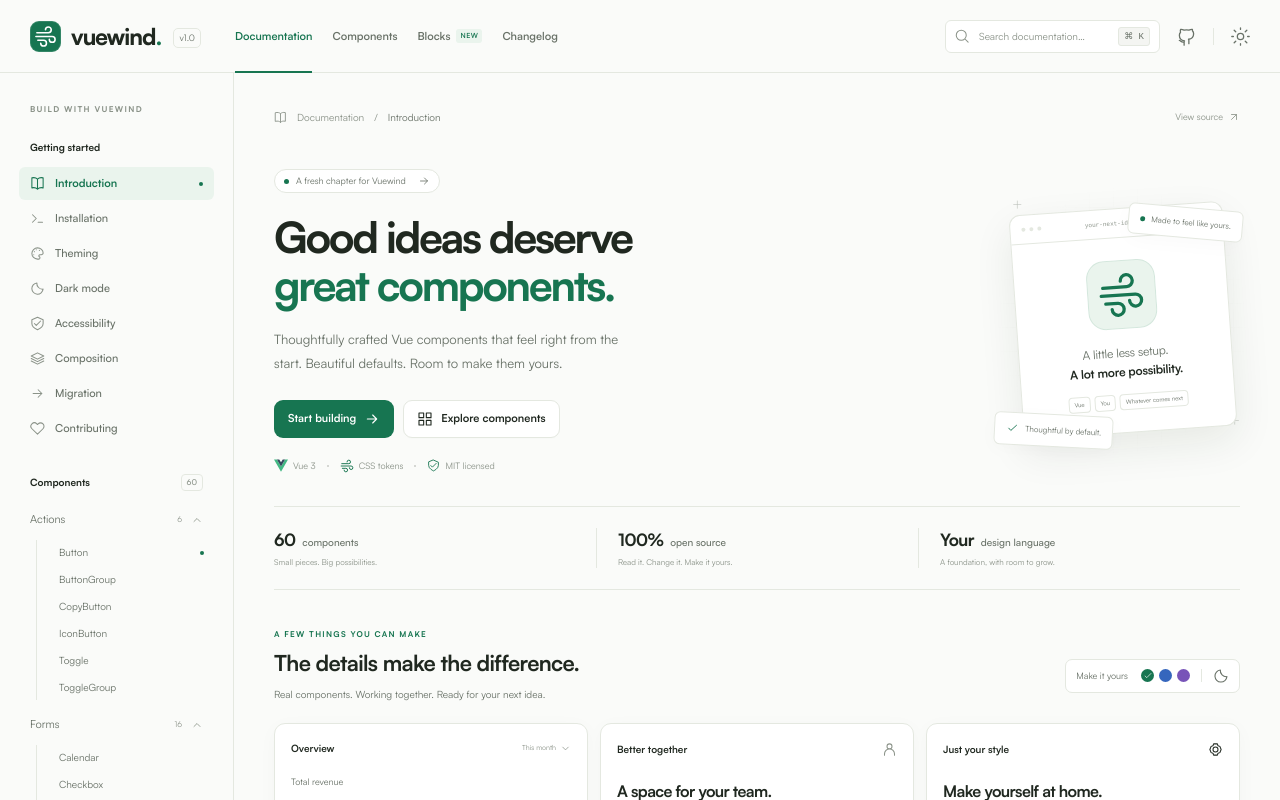
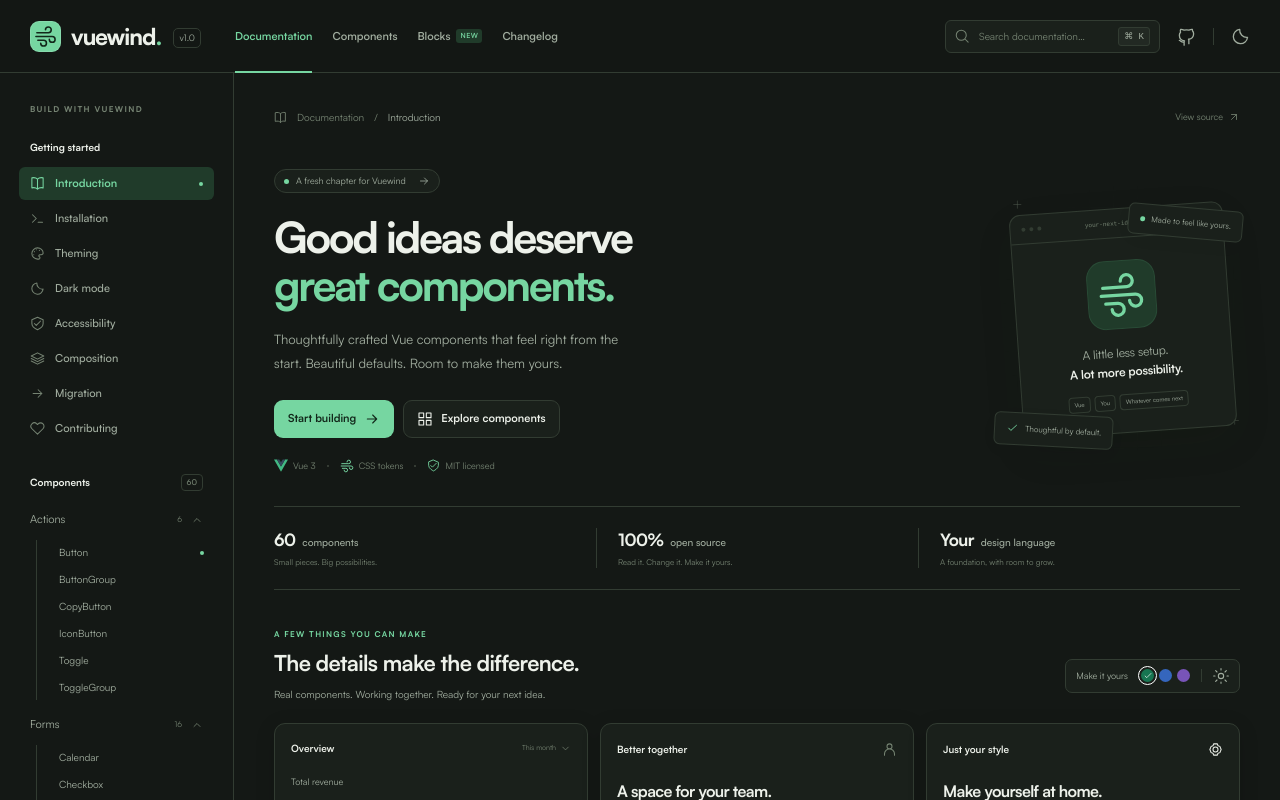
Before and after one commit to BAGOMBEKA-JOB-DEV/vuewind, a Vue app: page / in a window 1280 px wide. Shown: the top 800 px of the page. Built offline with nearby package versions, Linux system fonts and the light colour scheme.

Commit message:
fix(docs): default to dark mode before first paint

```diff
--- a/index.html
+++ b/index.html
@@ -1,5 +1,5 @@
 <!doctype html>
-<html lang="en">
+<html lang="en" class="dark">
   <head>
     <meta charset="UTF-8" />
     <link rel="icon" type="image/svg+xml" href="/favicon.svg" />
@@ -8,12 +8,15 @@
       name="description"
       content="60 thoughtfully crafted Vue components. Beautiful defaults, semantic themes, live examples, and room to make them yours."
     />
-    <meta name="theme-color" content="#fafbf9" />
+    <meta name="theme-color" content="#141815" />
     <link rel="canonical" href="https://vuewind-two.vercel.app/" />
     <title>Introduction — Vuewind</title>
     <script>
       try {
-        const mode = localStorage.getItem("vuewind-theme");
+        const saved = localStorage.getItem("vuewind-theme");
+        const mode = ["light", "dark", "system"].includes(saved)
+          ? saved
+          : "dark";
         const accent = localStorage.getItem("vuewind-accent");
         document.documentElement.classList.toggle(
           "dark",
@@ -21,6 +24,14 @@
             (mode === "system" &&
               matchMedia("(prefers-color-scheme: dark)").matches),
         );
+        document
+          .querySelector('meta[name="theme-color"]')
+          .setAttribute(
+            "content",
+            document.documentElement.classList.contains("dark")
+              ? "#141815"
+              : "#fafbf9",
+          );
         if (["green", "blue", "violet"].includes(accent))
           document.documentElement.dataset.accent = accent;
       } catch {}
--- a/src/docs/guides/dark-mode.js
+++ b/src/docs/guides/dark-mode.js
@@ -12,7 +12,7 @@
     {
       id: "preference",
       title: "Respect a personal preference.",
-      body: "The documentation theme store supports light, dark, and system modes. It also persists the accent color. Browser storage failures do not prevent switching themes.",
+      body: "The documentation opens in dark mode by default. Saved light, dark, and system preferences take precedence, and the theme toggle remains available in the header. The theme store also persists the accent color. Browser storage failures do not prevent switching themes.",
       code: "import { useThemeStore } from '@/stores/theme'\n\nconst theme = useThemeStore()\ntheme.mode = 'system'\ntheme.accent = 'green'",
       language: "js",
     },
--- a/src/stores/theme.js
+++ b/src/stores/theme.js
@@ -2,7 +2,7 @@
 import { defineStore } from "pinia";
 
 export const useThemeStore = defineStore("docs-theme", () => {
-  const mode = ref("light");
+  const mode = ref("dark");
   const accent = ref("green");
   const systemDark = ref(false);
   const isDark = computed(
@@ -29,6 +29,9 @@
       [isDark, mode, accent],
       () => {
         document.documentElement.classList.toggle("dark", isDark.value);
+        document
+          .querySelector('meta[name="theme-color"]')
+          ?.setAttribute("content", isDark.value ? "#141815" : "#fafbf9");
         document.documentElement.dataset.accent = accent.value;
         try {
           localStorage.setItem("vuewind-theme", mode.value);
```
Also changed, not shown: tests/browser.mjs (+18 -6 lines).
